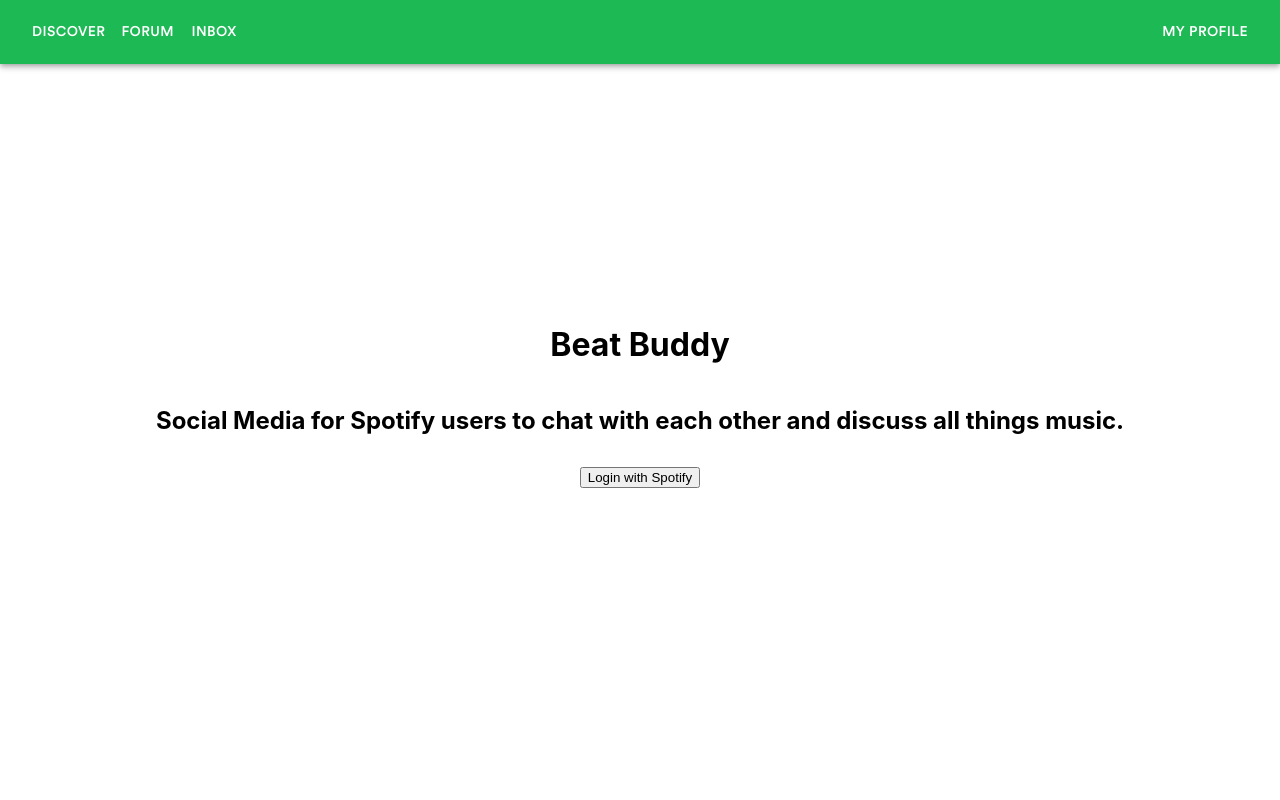
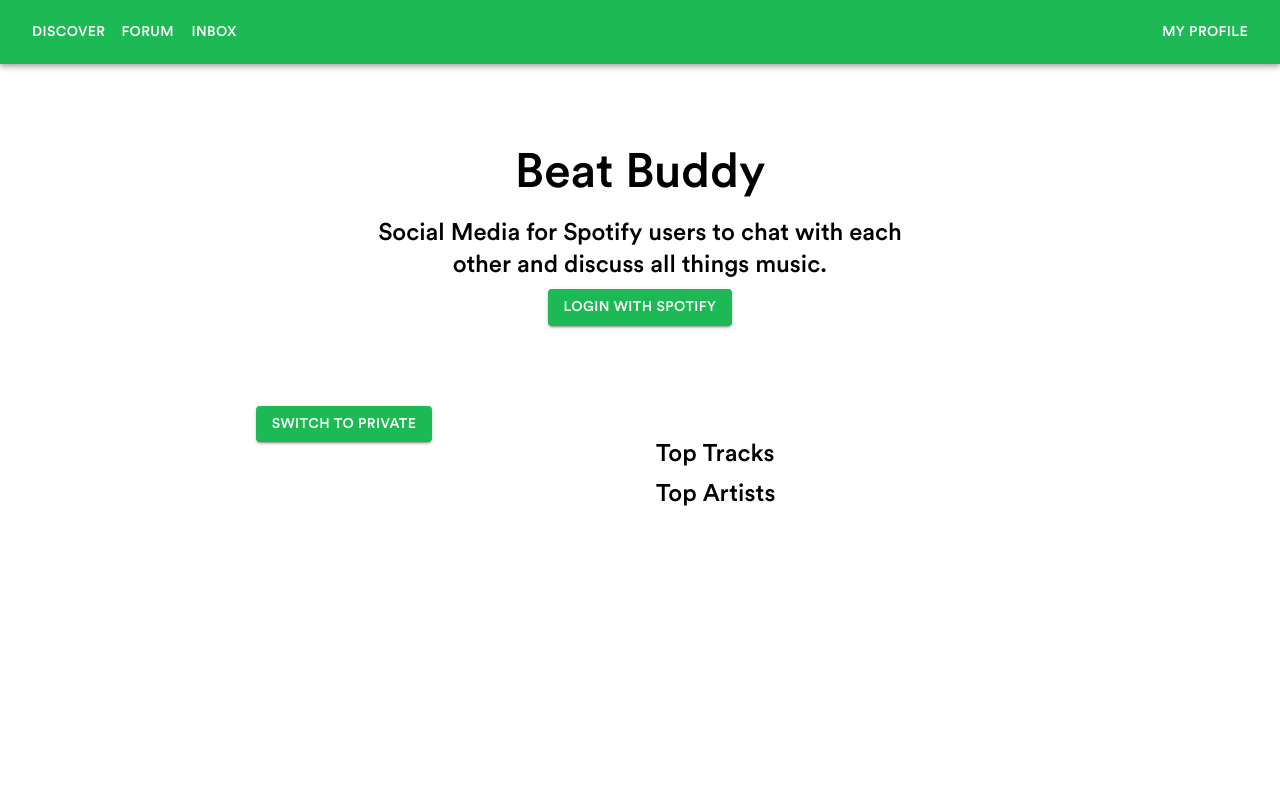
Before and after one commit to ChefSteveP/BeatBuddy, a React (Create React App) app in the folder frontend/: page /myProfile in a window 1280 px wide. Shown: the top 800 px of the page. Built offline with nearby package versions, Linux system fonts and the light colour scheme; no server answers.

Commit message:
style login and profile page

```diff
--- a/frontend/src/Components/Login/bio.js
+++ b/frontend/src/Components/Login/bio.js
@@ -1,4 +1,6 @@
 import React, { useState } from 'react';
+import Box from '@mui/material/Box';
+import Button from '@mui/material/Button';
 
 export default function Bio({ bio, setBio, location, setLocation }) {
  const [editing, setEditing] = useState(false);
@@ -28,9 +30,11 @@
   <h2>{bio}</h2>
   )}
   </div>
-      <button onClick={() => setEditing(!editing)}>
+  <Box sx={{ marginBottom: 2 }}>
+  <Button variant="contained" onClick={() => setEditing(!editing)} sx={{ fontFamily: 'circular-medium' }} style={{ backgroundColor: '#1DB954' }}>
   {editing ? 'Save' : 'Edit'}
-      </button>
+  </Button>
+  </Box>
   </div>
  );
 }
--- a/frontend/src/Components/Login/home.js
+++ b/frontend/src/Components/Login/home.js
@@ -3,6 +3,13 @@
 import TopArtists from "./topartists"
 import Username from "./username"
 import Bio from "./bio"
+import Button from '@mui/material/Button';
+import Container from '@mui/material/Container';
+import Typography from '@mui/material/Typography';
+import Box from '@mui/material/Box';
+import Grid from '@mui/material/Grid';
+
+
 const clientId = "be50f8453cfb4ec0a40ab3fd4ad12b2e"; // Replace with your client id
 
 export default function Home({ code }) {
@@ -37,15 +44,12 @@
   }
 
   const setDisplayNameWithLog = (newDisplayName) => {
-    console.log('setDisplayName called with:', newDisplayName);
     setDisplayName(newDisplayName);
    }
 
   useEffect(() => {
     const getAccessToken = async () => {
       const verifier = localStorage.getItem("verifier");
-      console.log("verifier:", verifier);
-      console.log("code:", code);
 
       const params = new URLSearchParams();
       params.append("client_id", clientId);
@@ -67,7 +71,6 @@
       }
 
       const { access_token } = await result.json();
-      console.log("access token: ", access_token);
       return access_token;
     }
 
@@ -126,8 +129,9 @@
   }, [token, bio, displayName, isPrivate, location, profilePictureUrl, topArtists, topTracks]);
 
   return (
-    <div style={{ display: 'grid', gridTemplateColumns: '1fr 1fr', columnGap: '20px', paddingBottom: '50px' }}>
-      <div>
+    <Container maxWidth="lg" sx={{ marginTop: 10 }}>
+    <Grid container spacing={4}>
+    <Grid item xs={12} sm={6} sx={{ minHeight: '100%', marginTop: 0 }}>
     {token && (
     <>
     <Username
@@ -140,19 +144,24 @@
     <Bio bio={bio} setBio={setBio} location={location} setLocation={setLocation} />
     </>
     )}
-        <div style={{ display: 'flex', justifyContent: 'center', marginTop: 'auto' }}>
-          <button onClick={handleToggle}>
+    <Box sx={{ display: 'flex', justifyContent: 'center', marginTop: 'auto' }}>
+    <Button variant="contained" onClick={handleToggle} sx={{ fontFamily: 'circular-medium' }} style={{ backgroundColor: '#1DB954' }}>
     {isPrivate ? 'Switch to Public' : 'Switch to Private'}
-          </button>
-        </div>
-      </div>
-      <div>
-        <h2>Top Tracks</h2>
+    </Button>
+    </Box>
+    </Grid>
+    <Grid item xs={12} sm={6} sx={{ minHeight: '100%', marginTop: 4}}>
+    <Typography variant="h5" component="div" gutterBottom sx={{ fontFamily: 'circular-medium' }}>
+    Top Tracks
+    </Typography>
     {token && <TopTracks token={token} tracks={topTracks} setTracks={setTopTracks} />}
-        <h2>Top Artists</h2>
+    <Typography variant="h5" component="div" gutterBottom sx={{ fontFamily: 'circular-medium' }}>
+    Top Artists
+    </Typography>
     {token && <TopArtists token={token} artists={topArtists} setArtists={setTopArtists} />}
-      </div>
-    </div>
+    </Grid>
+    </Grid>
+    </Container>
    );
 
 }
--- a/frontend/src/Components/Login/login.js
+++ b/frontend/src/Components/Login/login.js
@@ -2,6 +2,7 @@
 import Button from '@mui/material/Button';
 import Container from '@mui/material/Container';
 import Typography from '@mui/material/Typography';
+import Box from '@mui/material/Box';
 
 const clientId = "be50f8453cfb4ec0a40ab3fd4ad12b2e"; // Replace with your client id
 
@@ -46,16 +47,19 @@
  }
 
  return (
-    <div style={{ display: 'flex', flexDirection: 'column', alignItems: 'center', justifyContent: 'flex-start', height: '100vh', paddingTop: '30vh' }}>
-      <h1>Beat Buddy</h1>
-      <h2 style={{ textAlign: 'center', maxWidth: '80%', marginBottom: '2rem' }}>
+  <Container maxWidth="sm">
+  <Box sx={{ fontFamily: 'circular-medium', display: 'flex', flexDirection: 'column', alignItems: 'center', marginTop: 10 }}>
+  <Typography sx= {{ fontFamily: 'circular-medium' }} variant="h3" component="div" gutterBottom>
+  Beat Buddy
+  </Typography>
+  <Typography sx= {{ fontFamily: 'circular-medium' }} variant="h5" component="div" gutterBottom align="center">
   Social Media for Spotify users to chat with each other and discuss all things music.
-      </h2>
-      <button onClick={redirectToAuthCodeFlow}>Login with Spotify</button>
-    </div>
+  </Typography>
+  <Button sx= {{ fontFamily: 'circular-medium' }} variant="contained" onClick={redirectToAuthCodeFlow} style={{ backgroundColor: '#1DB954' }}>Login with Spotify</Button>
+  </Box>
+  </Container>
  );
 
 
 
-
 }
--- a/frontend/src/Components/Login/username.js
+++ b/frontend/src/Components/Login/username.js
@@ -6,7 +6,6 @@
     if (token) {
       getUserProfile(token).then(profile => {
         setDisplayName(profile.display_name);
-        console.log('Updated displayName:', profile.display_name);
         if (profile.images && profile.images.length > 0) {
           setProfilePictureUrl(profile.images[0].url);
         }
```
Lines whose indentation alone changed are shown as unchanged.
